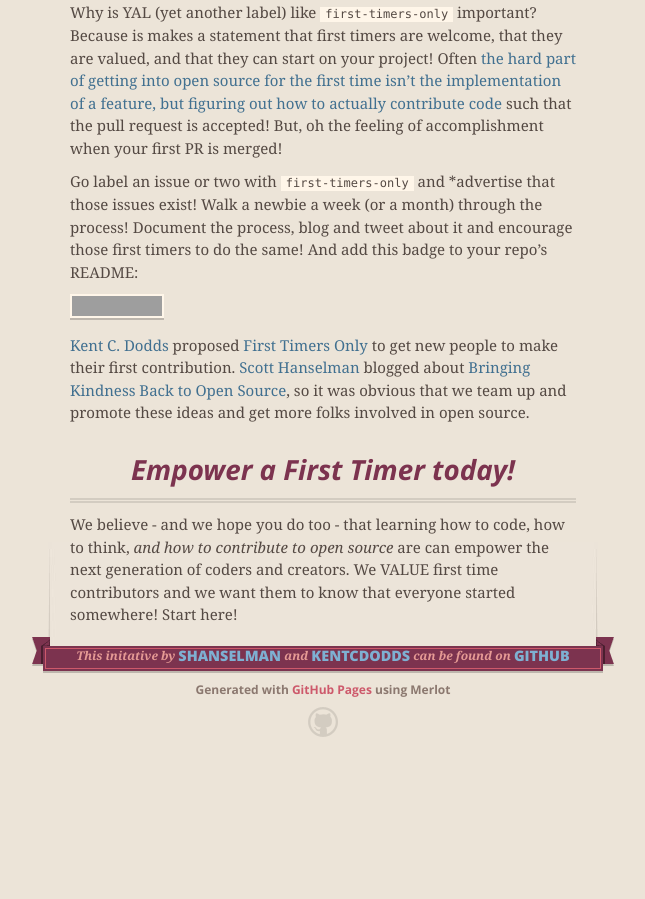
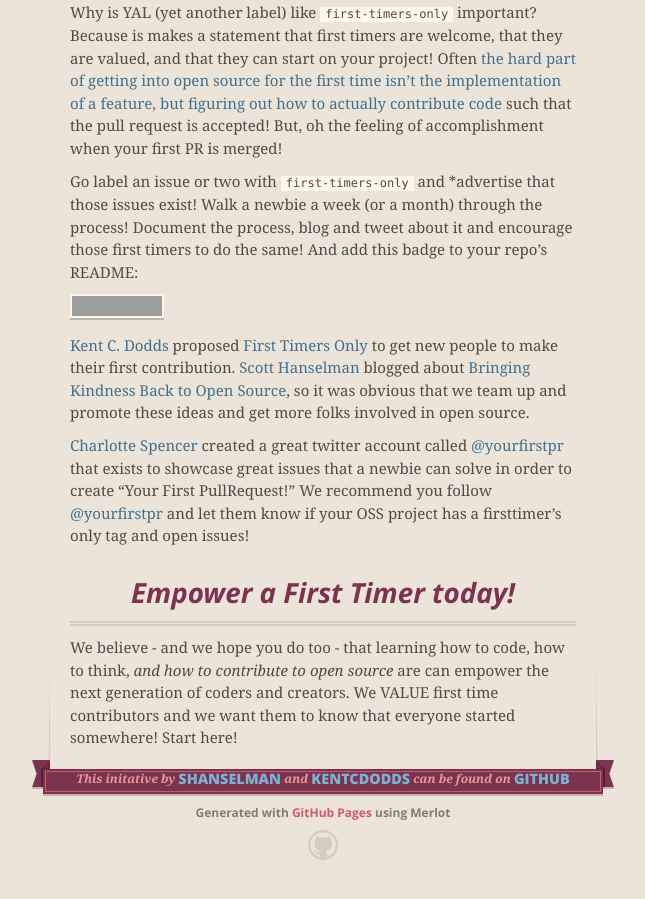
Before and after one commit to shanselman/firsttimersonly, a Jekyll site: the page built from index.md, in a window 1280 px wide and 900 px high, scrolled down 2154 px. Shown: the whole window, without its empty margins (317-962 px from the left). Built offline with Jekyll 4.4.1, drawn with Linux system fonts in a browser that asks for light colours; nearby versions of some CDN libraries; Markdown is read by kramdown in place of the engine named in the settings; comment, search, counter and statistics services are not loaded; before the commit the page ends 2931 px from its top, so only the background shows below that; grey boxes are pictures that could not be loaded.

Commit message:
Update index.md

```diff
--- a/index.md
+++ b/index.md
@@ -49,6 +49,8 @@ Go label an issue or two with `first-timers-only` and *advertise that those issu
 
 [Kent C. Dodds](https://twitter.com/kentcdodds) proposed [First Timers Only](https://medium.com/@kentcdodds/first-timers-only-78281ea47455) to get  new people to make their first contribution. [Scott Hanselman](http://hanselman.com) blogged about [Bringing Kindness Back to Open Source](http://www.hanselman.com/blog/BringKindnessBackToOpenSource.aspx), so it was obvious that we team up and promote these ideas and get more folks involved in open source.
 
+[Charlotte Spencer](https://twitter.com/charlotteis) created a great twitter account called [@yourfirstpr](https://twitter.com/yourfirstpr) that exists to showcase great issues that a newbie can solve in order to create "Your First PullRequest!" We recommend you follow [@yourfirstpr](https://twitter.com/yourfirstpr) and let them know if your OSS project has a firsttimer's only tag and open issues!
+
 ### Empower a First Timer today!
 We believe - and we hope you do too - that learning how to code, how to think, *and* _how to contribute to open source_ are can empower the next generation of coders and creators. We VALUE first time contributors and we want them to know that everyone started somewhere! Start here!
 
```
